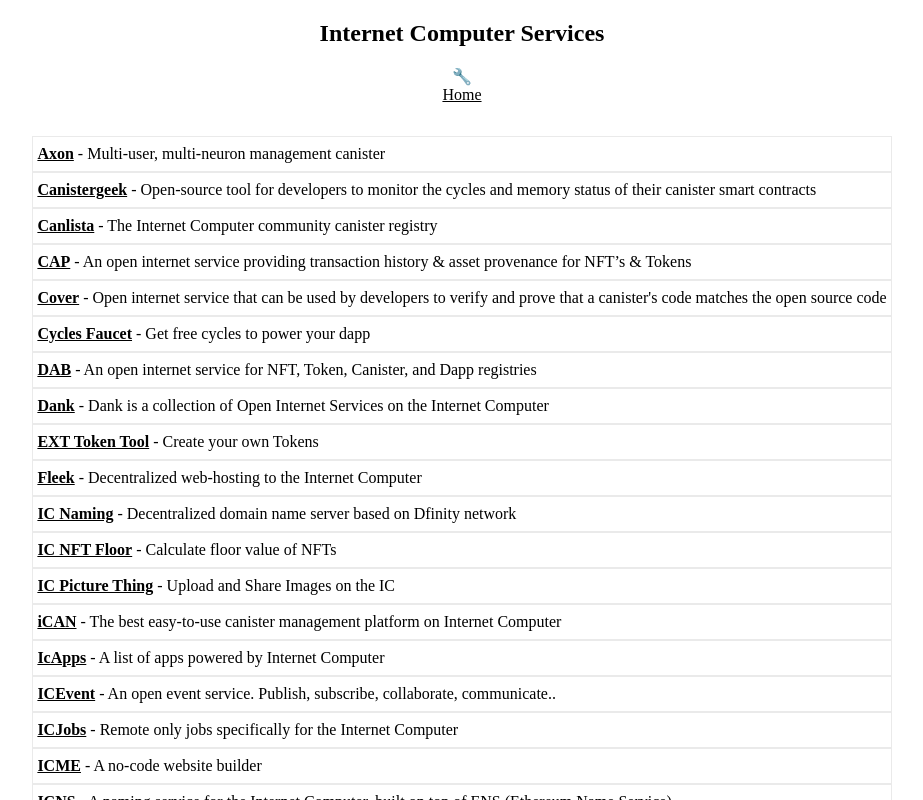
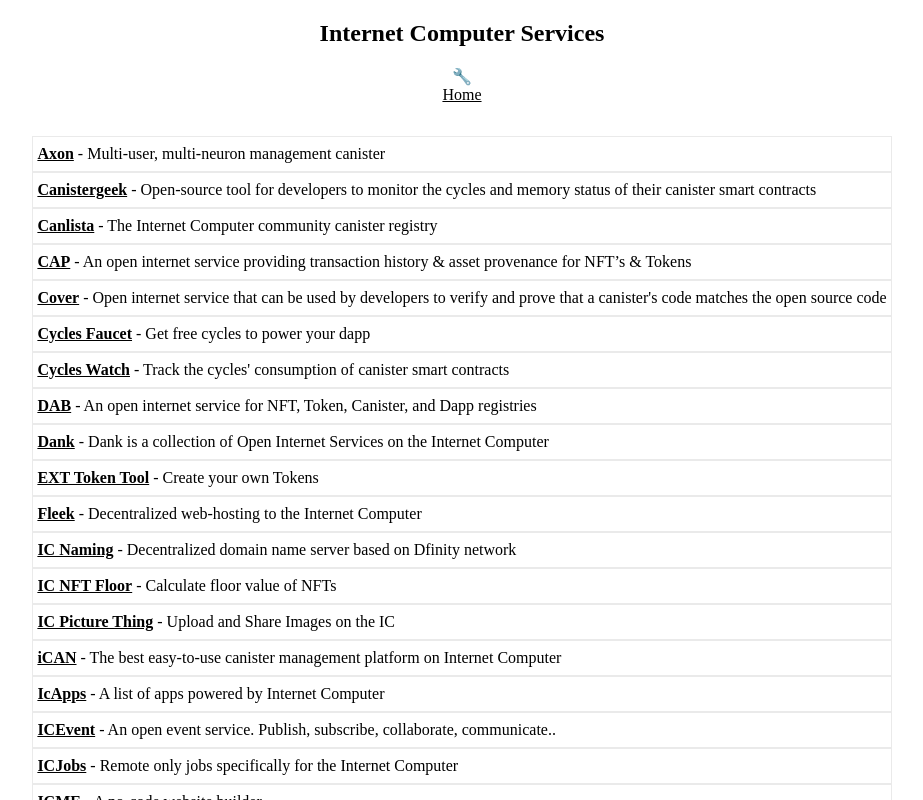
Before and after one commit to rjlucasm/ictoday, a Next.js app: page /services in a window 1280 px wide. Shown: the top 800 px of the page, without its empty margins (178-1101 px from the left). Built offline with nearby package versions, Linux system fonts and the light colour scheme.

Commit message:
Cycles Watch

```diff
--- a/pages/services.js
+++ b/pages/services.js
@@ -34,6 +34,9 @@ export default function Services() {
             </div>
             <div className="pagescard">
                 <a href="https://faucet.dfinity.org/auth" target="_blank" rel="noopener noreferrer">Cycles Faucet</a> - Get free cycles to power your dapp
+            </div>
+            <div className="pagescard">
+                <a href="https://cycles.watch/" target="_blank" rel="noopener noreferrer">Cycles Watch</a> - Track the cycles' consumption of canister smart contracts
             </div>
             <div className="pagescard">
                 <a href="https://dab.ooo/" target="_blank" rel="noopener noreferrer">DAB</a> - An open internet service for NFT, Token, Canister, and Dapp registries
```
